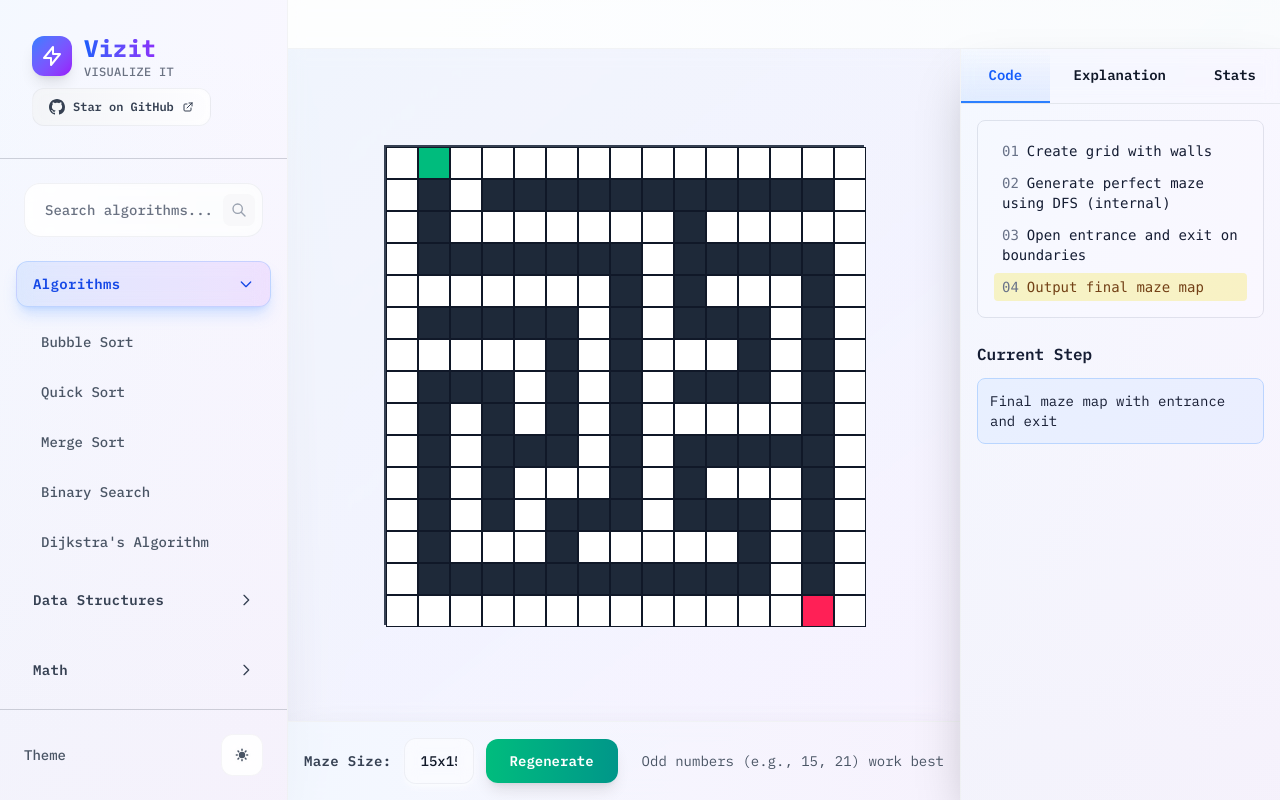
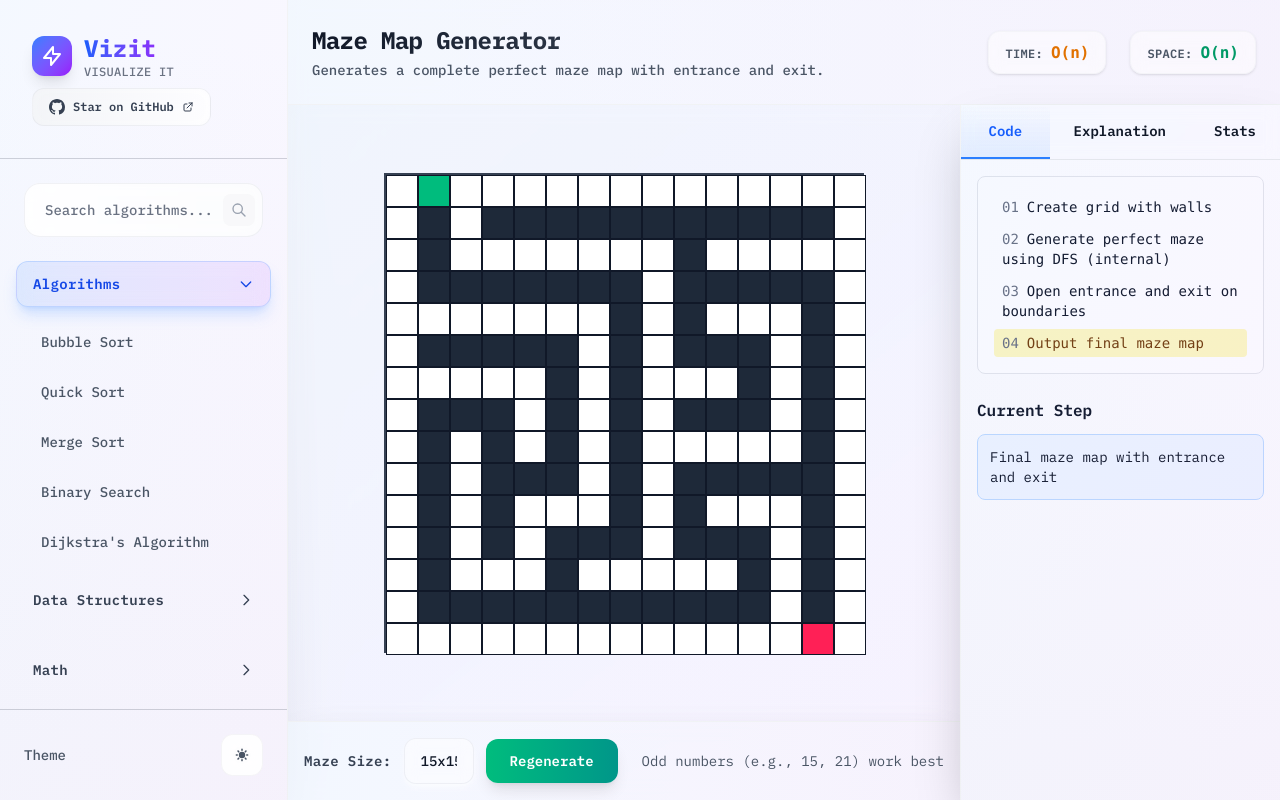
Before and after one commit to masabinhok/vizit, a Next.js app: page /algorithm/maze-generation in a window 1280 px wide. Built offline with nearby package versions, Linux system fonts and the light colour scheme.

Commit message:
add header

```diff
--- a/app/algorithm/maze-generation/page.tsx
+++ b/app/algorithm/maze-generation/page.tsx
@@ -3,7 +3,7 @@
 import { useState, useEffect } from 'react';
 import { useTheme } from '../../../contexts/ThemeContext';
 import MazeGrid from '../../../components/MazeGrid';
-import MazeControlBar from '../../../components/MazeControlBar'; // ✅ new control bar
+import MazeControlBar from '../../../components/MazeControlBar';
 import InfoPanel from '../../../components/InfoPanel';
 import { mazeGenerationConfig } from '../../algorithms/maze-generation';
 import { AlgorithmStep } from '../../../types';
@@ -51,15 +51,83 @@ export default function MazeGenerationPage() {
 
   return (
     <div className={`flex flex-col h-screen ${isDarkMode ? 'bg-gradient-to-br from-slate-900 via-slate-800 to-slate-900' : 'bg-gradient-to-br from-slate-50 via-blue-50/30 to-purple-50/30'} transition-all duration-500 relative overflow-hidden`}>
-      {/* ... background blobs ... */}
-
       <main className="flex-1 flex flex-col min-h-0 relative">
-        {/* Header */}
-        <header className={`relative p-6 flex-shrink-0 backdrop-blur-sm ${isDarkMode ? 'bg-gradient-to-r from-slate-800/70 to-slate-700/70 border-b border-slate-700/50' : 'bg-gradient-to-r from-white/70 to-gray-50/70 border-b border-gray-200/50'}`}>
-          {/* ... same as before ... */}
+        <header
+          className={`relative p-6 flex-shrink-0 backdrop-blur-sm ${
+            isDarkMode
+              ? 'bg-gradient-to-r from-slate-800/70 to-slate-700/70 border-b border-slate-700/50'
+              : 'bg-gradient-to-r from-white/70 to-gray-50/70 border-b border-gray-200/50'
+          } animate-in slide-in-from-top-4 fade-in duration-600 delay-100`}
+        >
+          <div className="absolute inset-0 bg-gradient-to-r from-blue-500/5 to-purple-500/5" />
+          <div className="relative flex items-center justify-between">
+            <div className="space-y-1 animate-in slide-in-from-left-4 fade-in duration-600 delay-200">
+              <h2
+                className={`text-2xl font-bold tracking-tight ${
+                  isDarkMode
+                    ? 'bg-gradient-to-r from-white to-gray-300 bg-clip-text text-transparent'
+                    : 'bg-gradient-to-r from-gray-900 to-gray-600 bg-clip-text text-transparent'
+                }`}
+              >
+                {algorithmConfig.name}
+              </h2>
+              <p
+                className={`text-sm font-medium ${
+                  isDarkMode ? 'text-slate-400' : 'text-gray-600'
+                }`}
+              >
+                {algorithmConfig.description}
+              </p>
+            </div>
+            <div className="flex items-center gap-6 animate-in slide-in-from-right-4 fade-in duration-600 delay-300">
+              <div
+                className={`px-4 py-2 rounded-xl backdrop-blur-sm ${
+                  isDarkMode
+                    ? 'bg-slate-800/50 border border-slate-600/30'
+                    : 'bg-white/50 border border-gray-200/30'
+                } shadow-sm hover:shadow-md hover:scale-102 hover:-translate-y-0.5 transition-all duration-200 ease-out`}
+              >
+                <span
+                  className={`text-xs font-semibold tracking-wide uppercase ${
+                    isDarkMode ? 'text-slate-300' : 'text-gray-600'
+                  }`}
+                >
+                  Time:
+                </span>
+                <span
+                  className={`ml-2 font-mono font-bold ${
+                    isDarkMode ? 'text-amber-400' : 'text-amber-600'
+                  }`}
+                >
+                  {algorithmConfig.timeComplexity.average}
+                </span>
+              </div>
+              <div
+                className={`px-4 py-2 rounded-xl backdrop-blur-sm ${
+                  isDarkMode
+                    ? 'bg-slate-800/50 border border-slate-600/30'
+                    : 'bg-white/50 border border-gray-200/30'
+                } shadow-sm hover:shadow-md hover:scale-102 hover:-translate-y-0.5 transition-all duration-200 ease-out`}
+              >
+                <span
+                  className={`text-xs font-semibold tracking-wide uppercase ${
+                    isDarkMode ? 'text-slate-300' : 'text-gray-600'
+                  }`}
+                >
+                  Space:
+                </span>
+                <span
+                  className={`ml-2 font-mono font-bold ${
+                    isDarkMode ? 'text-emerald-400' : 'text-emerald-600'
+                  }`}
+                >
+                  {algorithmConfig.spaceComplexity}
+                </span>
+              </div>
+            </div>
+          </div>
         </header>
 
-        {/* Canvas and Controls */}
         <section className="flex-1 flex min-h-0">
           <div className="flex-1 flex flex-col min-h-0">
             <div className={`flex-1 overflow-hidden p-6 min-h-0 relative ${isDarkMode ? 'bg-gradient-to-br from-slate-800/30 to-slate-900/30' : 'bg-gradient-to-br from-white/30 to-gray-50/30'} backdrop-blur-sm`}>
@@ -72,7 +140,6 @@ export default function MazeGenerationPage() {
               </div>
             </div>
 
-            {/* ✅ Use simplified control bar */}
             <MazeControlBar
               dimensions={dimensions}
               setDimensions={setDimensions}
--- a/app/algorithms/maze-generation.ts
+++ b/app/algorithms/maze-generation.ts
@@ -1,4 +1,3 @@
-// app/algorithms/maze-generation/maze-generation.ts
 import { AlgorithmConfig, AlgorithmStep } from '../../types';
 
 export const mazeGenerationConfig: AlgorithmConfig = {
@@ -92,7 +91,7 @@ export const mazeGenerationConfig: AlgorithmConfig = {
       }
     }
 
-    // ✅ Only ONE step: the final maze map
+    // the final maze map
     return [{
       array: flatArray,
       i: -1,
```
Also changed, not shown: components/MazeControlBar.tsx (+8 -13 lines).
